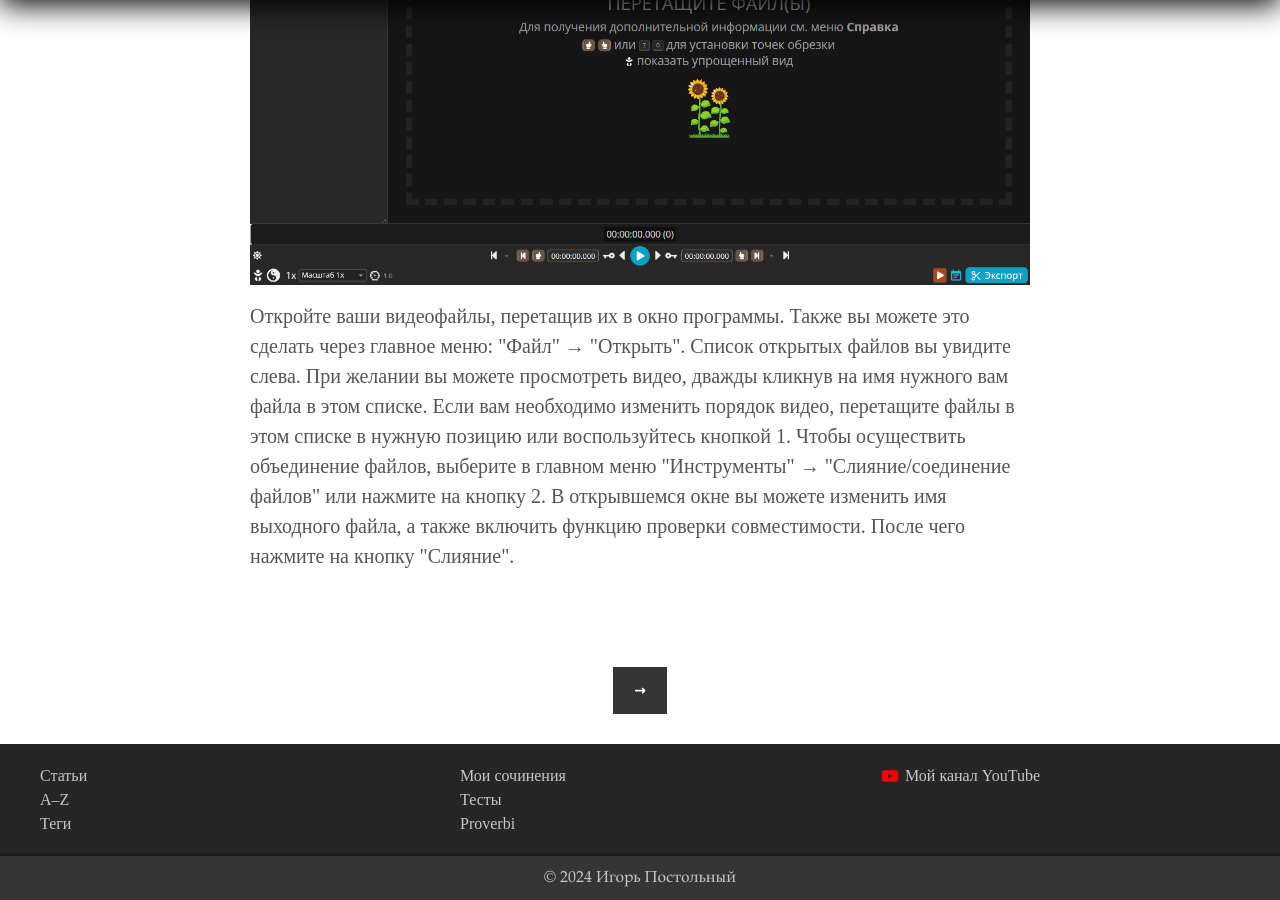
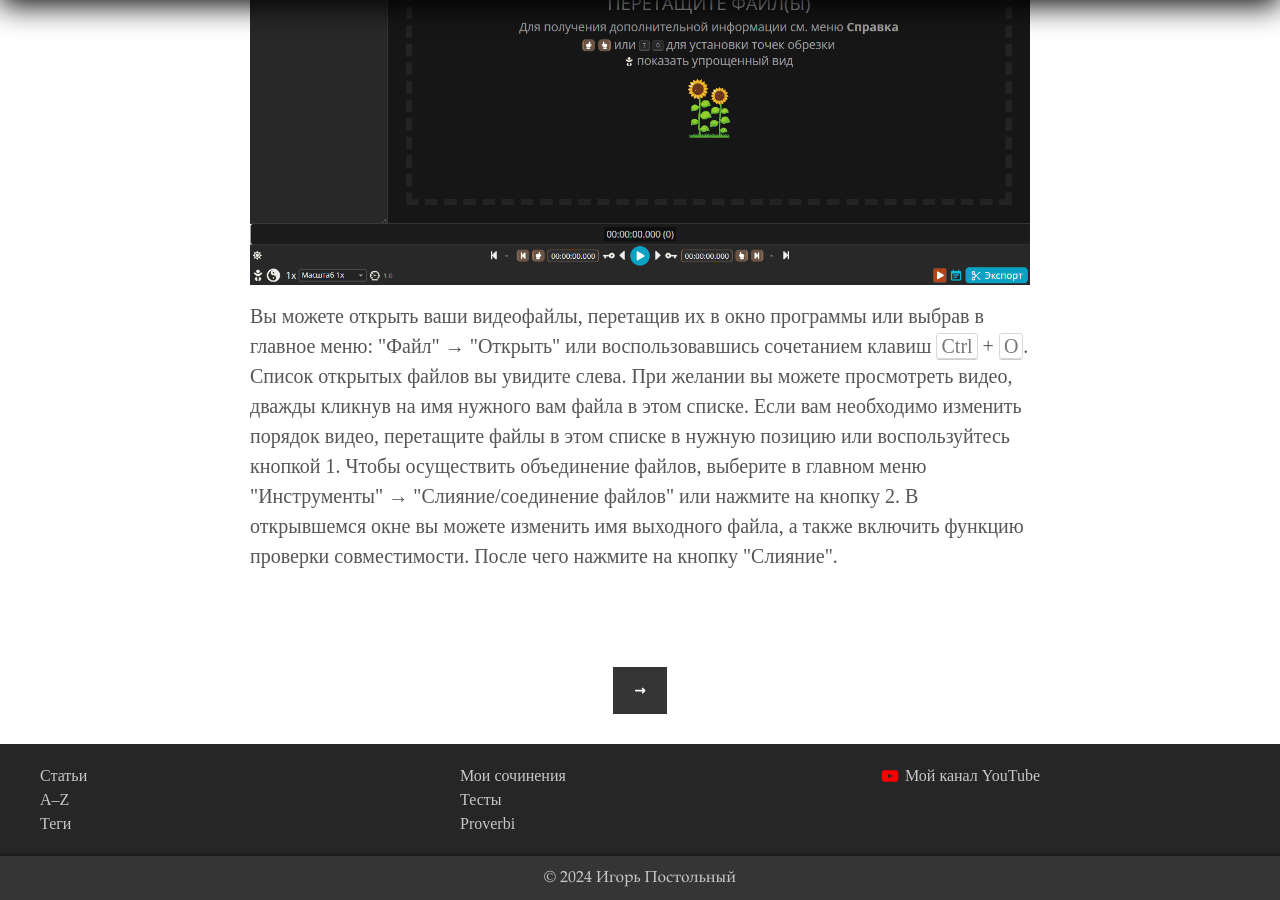
Before and after one commit to postolny/postolny.github.io, a Jekyll site: the page built from _posts/2024-11-02-come-unire-video.md, in a window 1280 px wide and 900 px high, scrolled down 1238 px. Built offline with Jekyll 4.4.1, drawn with Linux system fonts in a browser that asks for light colours.

Commit message:
Add files via upload

```diff
--- a/_posts/2024-11-02-come-unire-video.md
+++ b/_posts/2024-11-02-come-unire-video.md
@@ -17,4 +17,4 @@ tags: [YouTube, Музыка]
 
 ![losslesscut]({{ site.baseurl }}/img/losslesscut/losslesscut-merge.png){: .lightbox}
 
-Откройте ваши видеофайлы, перетащив их в окно программы. Также вы можете это сделать через главное меню: "Файл" → "Открыть". Список открытых файлов вы увидите слева. При желании вы можете просмотреть видео, дважды кликнув на имя нужного вам файла в этом списке. Если вам необходимо изменить порядок видео, перетащите файлы в этом списке в нужную позицию или воспользуйтесь кнопкой 1. Чтобы осуществить объединение файлов, выберите в главном меню "Инструменты" → "Слияние/соединение файлов" или нажмите на кнопку 2. В открывшемся окне вы можете изменить имя выходного файла, а также включить функцию проверки совместимости. После чего нажмите на кнопку "Слияние".
+Вы можете открыть ваши видеофайлы, перетащив их в окно программы или выбрав в главное меню: "Файл" → "Открыть" или воспользовавшись сочетанием клавиш <kbd>Ctrl</kbd> + <kbd>O</kbd>. Список открытых файлов вы увидите слева. При желании вы можете просмотреть видео, дважды кликнув на имя нужного вам файла в этом списке. Если вам необходимо изменить порядок видео, перетащите файлы в этом списке в нужную позицию или воспользуйтесь кнопкой 1. Чтобы осуществить объединение файлов, выберите в главном меню "Инструменты" → "Слияние/соединение файлов" или нажмите на кнопку 2. В открывшемся окне вы можете изменить имя выходного файла, а также включить функцию проверки совместимости. После чего нажмите на кнопку "Слияние".
```
